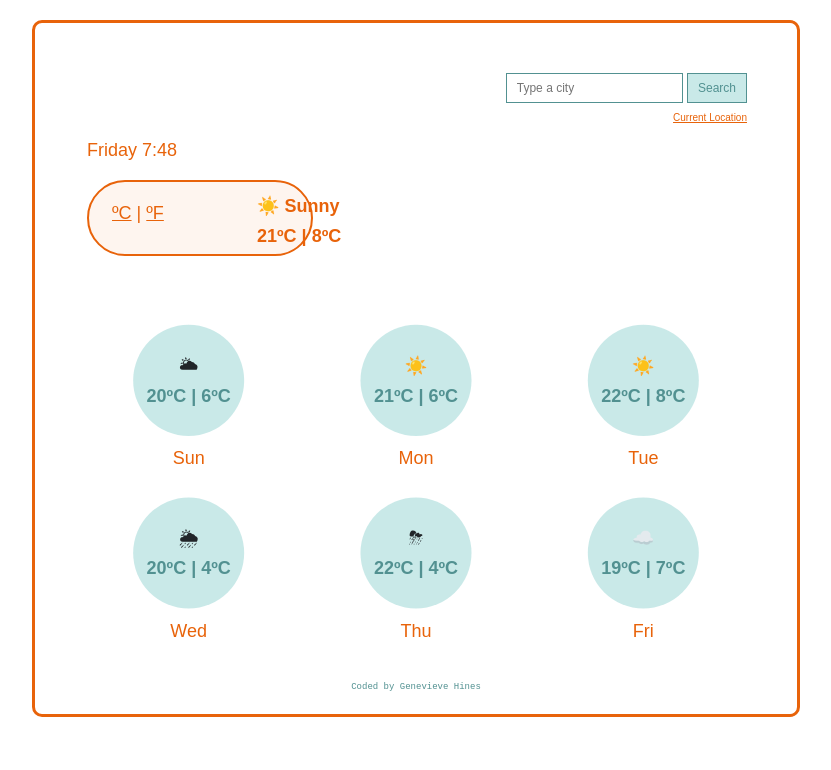
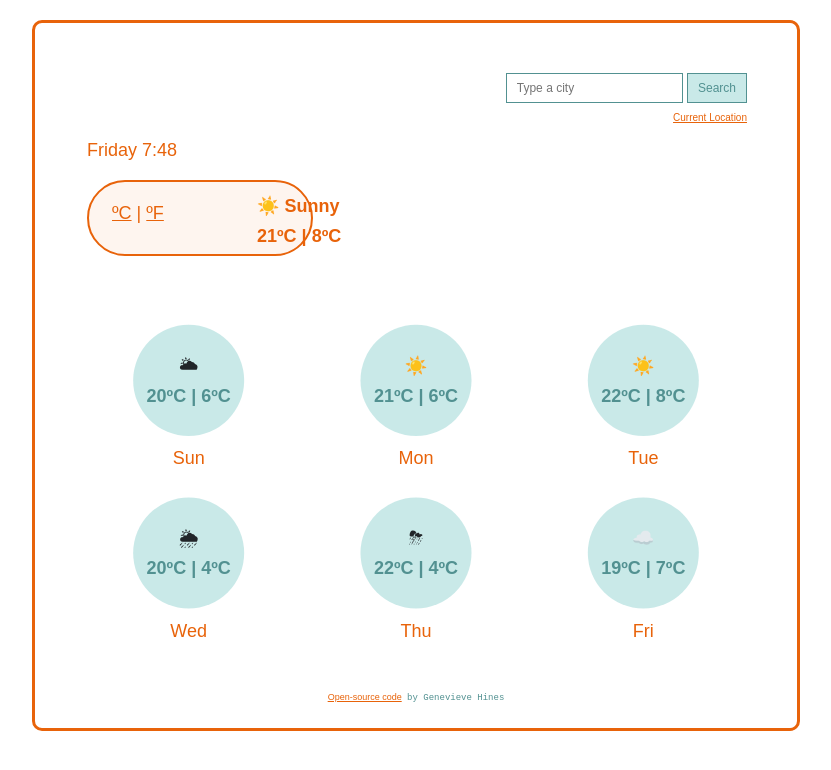
Before and after one commit to GenevieveH93/Weather-App, a plain HTML site: page index.html in a window 1280 px wide. Shown: the whole page, without its empty margins (224-1055 px from the left). Drawn offline with nearby package versions, Linux system fonts and the light colour scheme; no server answers.

Commit message:
Added open-source code link

```diff
--- a/index.html
+++ b/index.html
@@ -105,7 +105,7 @@
             </section>
 
             <footer>
-                <p class="footer-text">Coded by Genevieve Hines</p>
+                <p class="footer-text"><a href="https://github.com/GenevieveH93/Weather-App" target="_blank" id="footer-link">Open-source code</a> by Genevieve Hines</p>
             </footer>
 
         </div>
--- a/src/styles.css
+++ b/src/styles.css
@@ -57,6 +57,11 @@ a:hover {
   background-color: #b6e1e0bb;
   color: #529191;
   border: 1.5px solid #529191;
+}
+#footer-link{
+  font-family: "Quicksand", sans-serif;
+  font-size: 9px;
+  line-height: 15px;
 }
 .app-wrapping {
   max-width: 60%;
```
